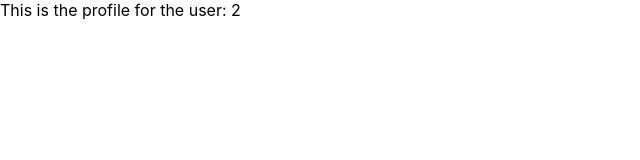
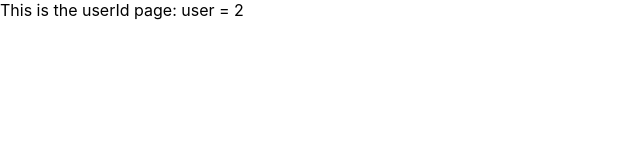
Before and after one commit to krandres27/nextjs, a Next.js app: page /user/2 in a window 1280 px wide. Shown: the top 160 px of the page, without its empty margins (0-640 px from the left). Built offline with nearby package versions, Linux system fonts and the light colour scheme.

Commit message:
404 page

```diff
--- a/pages/user/[userId].js
+++ b/pages/user/[userId].js
@@ -3,7 +3,7 @@ import { useRouter } from "next/router"
 const UserPage = () => {
   const router = useRouter()
   return (
-    <div>This is the profile for the user: {router.query.userId}</div>
+    <div>This is the userId page: user = {router.query.userId}</div>
   )
 }
 
```
Also changed, not shown: pages/404.js (added, +7 -0 lines).
